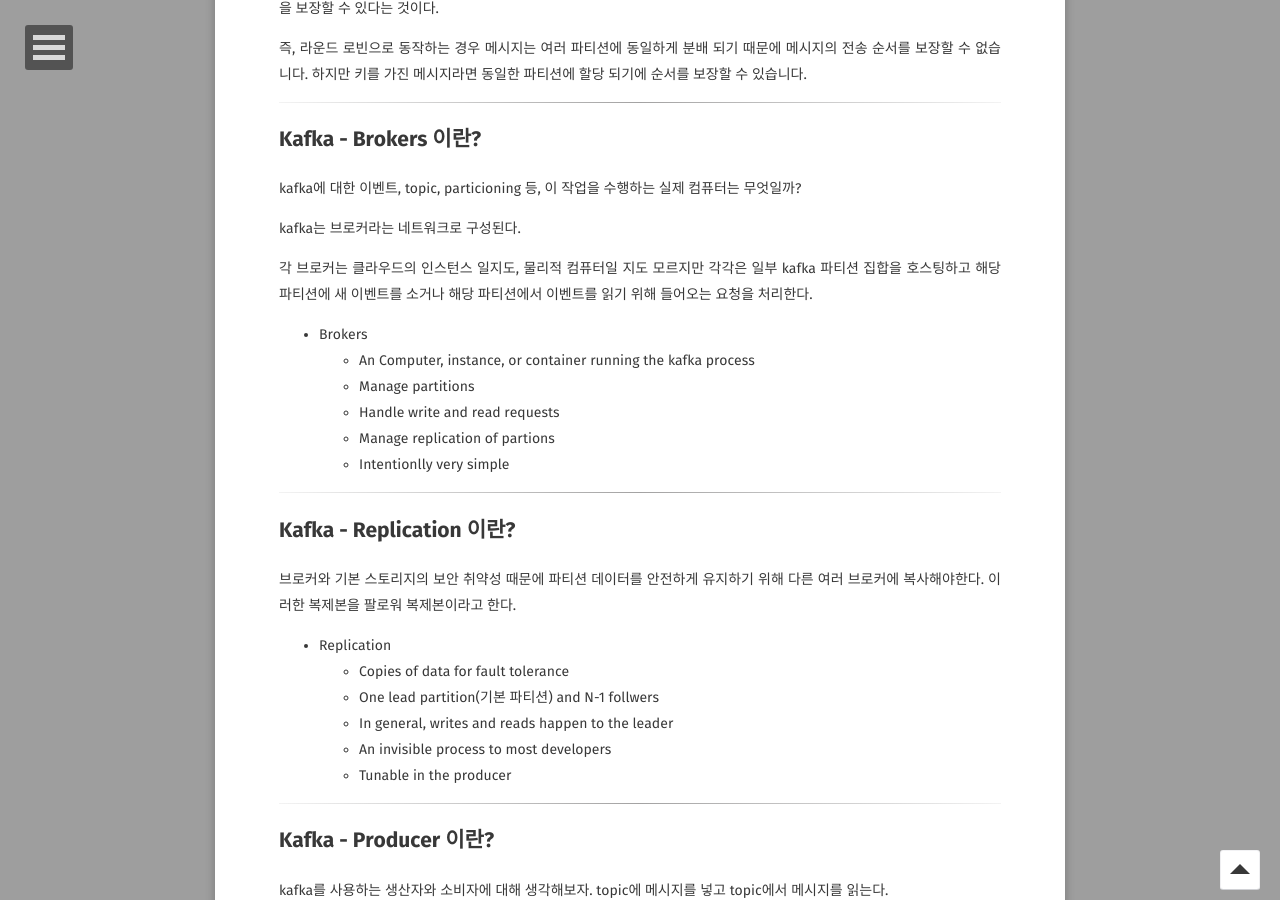
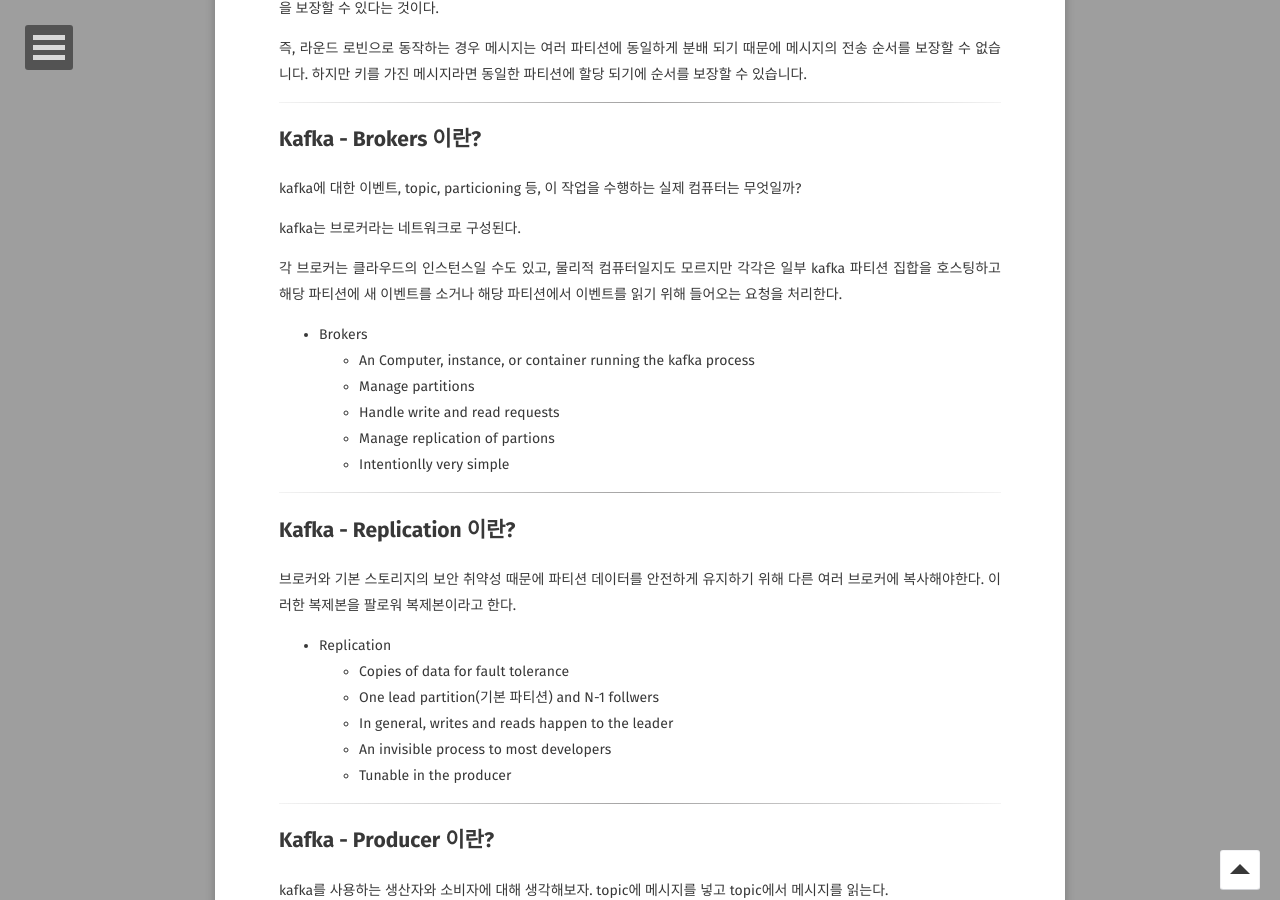
Before and after one commit to MinChangJeong/minchangjeong.github.io, a Jekyll site: the page built from _posts/2023-08-17-post.md, in a window 1280 px wide and 900 px high, scrolled down 2002 px. Built offline with Jekyll 4.4.1, drawn with Linux system fonts in a browser that asks for light colours; some web fonts are replaced; comment, search, counter and statistics services are not loaded.

Commit message:
[feat] [feat] 2023-08-17 블로그 작성

```diff
--- a/_posts/2023-08-17-post.md
+++ b/_posts/2023-08-17-post.md
@@ -6,6 +6,7 @@ excerpt: "Apache Kafka Fundamentals"
 tags: [message queue, kafka, backend]
 comments: true
 ---
+
 
 
 ## What is Kafka?
@@ -54,7 +55,7 @@ kafka는 분산 처리 시스템이며 여러 대의 컴퓨터에서 작동하
 
 topic을 여러 파티션으로 나눴음으로 어떤 메시지를 어떤 파티션에 쏠지 결정하는 방법이 필요하다. 이 topic에 대한 메시지를 작성하는 producer가 있고 topic은 여러 조각으로 파티셔닝 되기 때문에 주어진 메시지가 어느 파티션으로 가야하는지 알아야 한다.
 
-<img src="https://minchangjeong.github.io/_posts/images/2023-08-17/image1.png">
+<img width="1270" alt="image1" src="https://github.com/MinChangJeong/minchangjeong.github.io/assets/65451455/bbdbd917-7fdc-4069-abda-a12bf9a79bd6">
 
 일반적으로 메시지에 키가 없을 경우 topic의 파티션간에 Round-Robin 으로 할당된다. 메시지에 키가 있다면 해당 키를 사용하여 메시지를 넣을 파티션을 파악한다. kafka는 동일한 키를 가진 메시지가 항상 동일한 파티션에 배치되어 항상 순서가 있음을 보장할 수 있다는 것이다.
 
@@ -68,7 +69,7 @@ kafka에 대한 이벤트, topic, particioning 등, 이 작업을 수행하는
 
 kafka는 브로커라는 네트워크로 구성된다.
 
-각 브로커는 클라우드의 인스턴스 일지도, 물리적 컴퓨터일 지도 모르지만 각각은 일부 kafka 파티션 집합을 호스팅하고 해당 파티션에 새 이벤트를 소거나 해당 파티션에서 이벤트를 읽기 위해 들어오는 요청을 처리한다.
+각 브로커는 클라우드의 인스턴스일 수도 있고, 물리적 컴퓨터일지도 모르지만 각각은 일부 kafka 파티션 집합을 호스팅하고 해당 파티션에 새 이벤트를 소거나 해당 파티션에서 이벤트를 읽기 위해 들어오는 요청을 처리한다.
 
 * Brokers
     * An Computer, instance, or container running the kafka process
```
Also changed, not shown: 3 other files.
